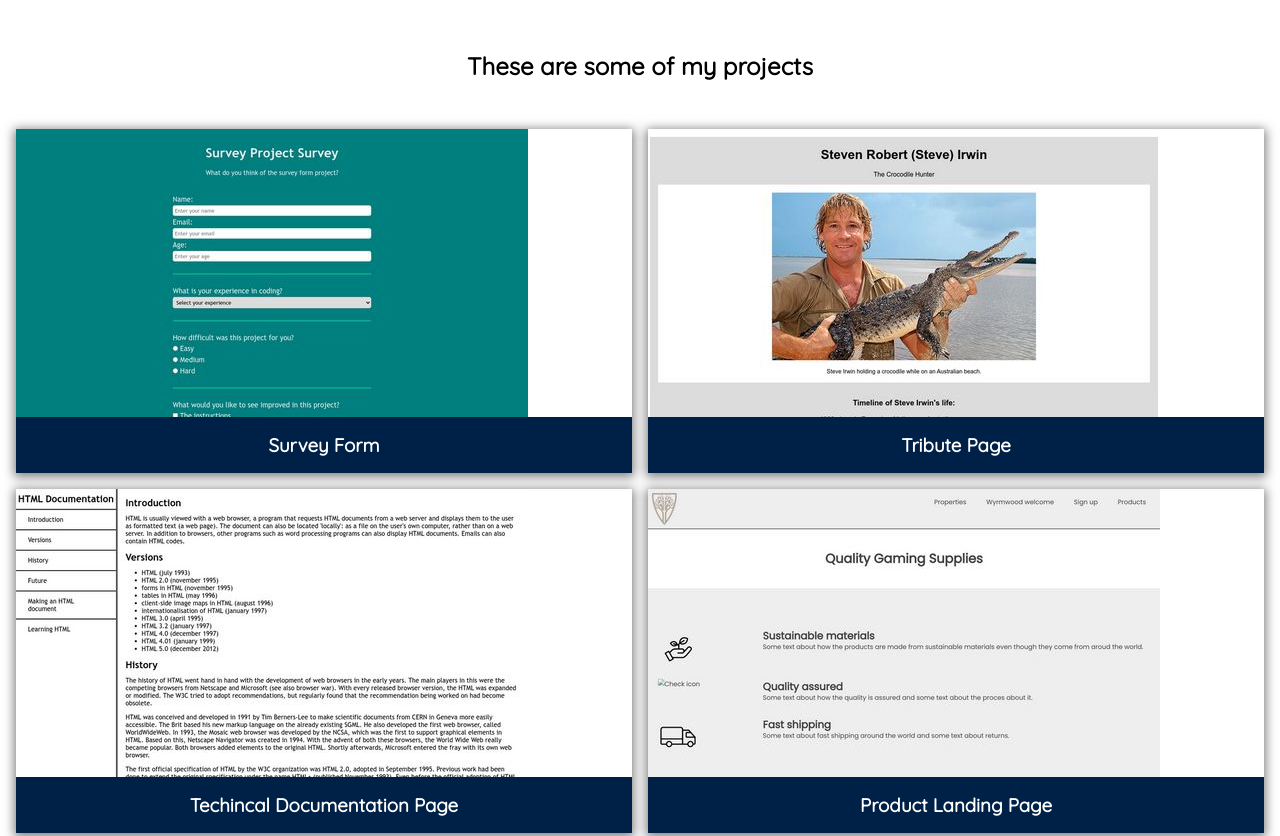
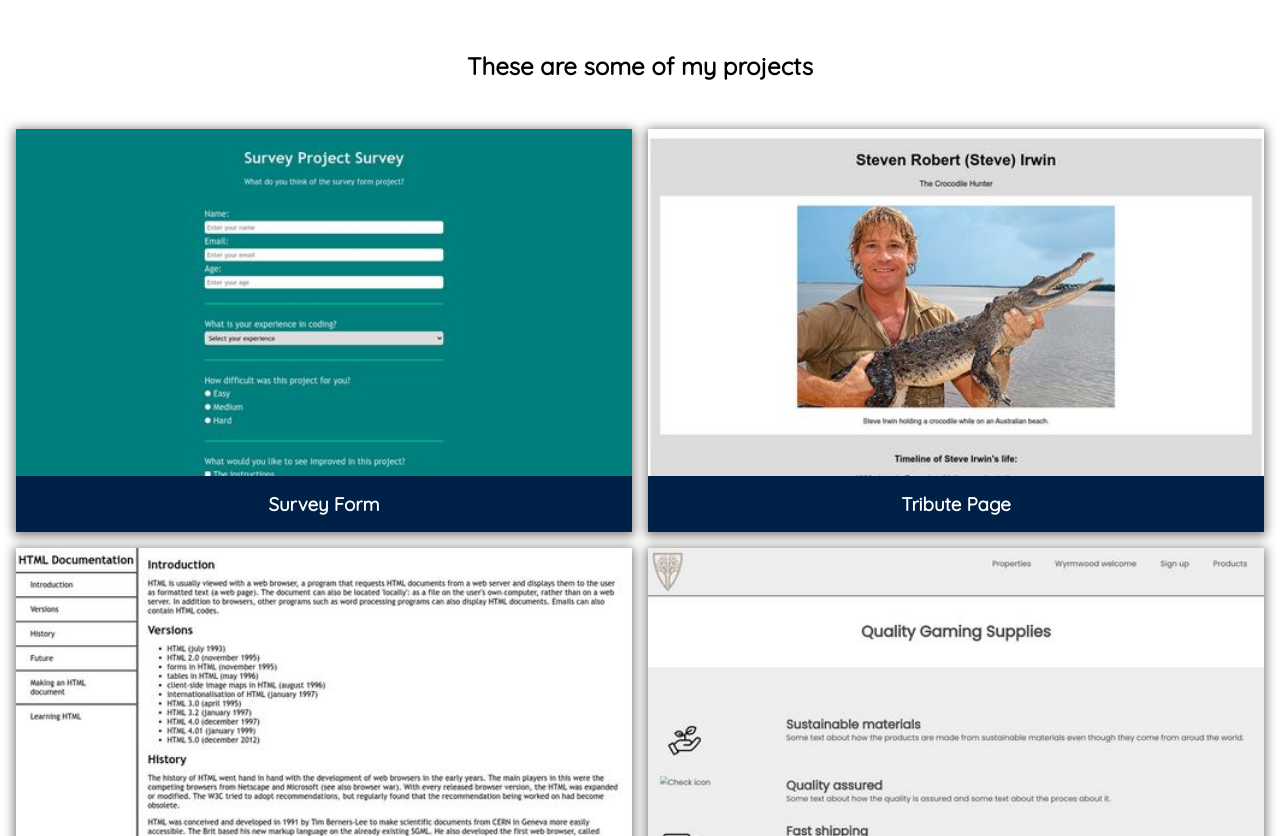
Before and after one commit to MarkVanweersch/markvanweersch.github.io, a plain HTML site: page index.html in a window 1280 px wide. Shown: the part 813-1649 px from the top of the page. Drawn offline with Linux system fonts and the light colour scheme.

Commit message:
Project tiles height
Update on the image of a project tile to so the tiles stay lined up vertically on bigger screens.

```diff
--- a/styles.css
+++ b/styles.css
@@ -127,8 +127,9 @@ li {
 
 #projects img {
   display: block;
-  max-width: 100%;
+  width: 100%;
   height: auto;
+  aspect-ratio: 16 / 9;
 }
 
 #projects .title-container {
```
